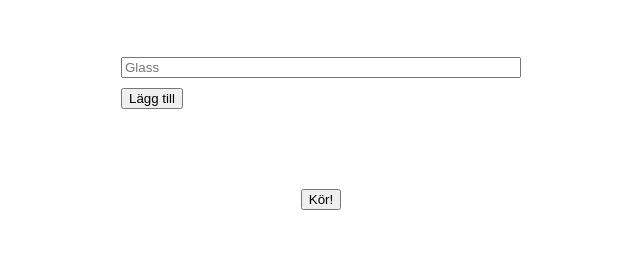
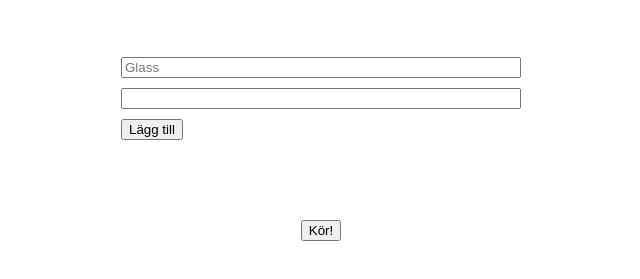
Before and after one commit to jeannux/Hj-lp-mig-v-lja, a plain HTML site: page index.html in a window 1280 px wide. Both pictures are taken after a click on the button "Lägg till". Shown: the part 227-506 px from the top of the page, without its empty margins (319-959 px from the left). Drawn offline with nearby package versions, Linux system fonts and the light colour scheme.

Commit message:
Dag 3 - javascript1

```diff
--- a/index.html
+++ b/index.html
@@ -13,6 +13,20 @@
       </div>
       <button class="AddOption">Lägg till</button>
     </div>
+    <div class="resultSection"></div>
     <button>Kör!</button>
+
+    <script src="https://code.jquery.com/jquery-3.2.1.min.js"></script>
+    <script>
+    $(function() {
+      $('.resultSection').hide()
+
+      var add_option = function() {
+        $('.Inputs').append('<input></input>')
+      }
+
+      $('.AddOption').click(add_option)
+    })
+    </script>
   </body>
 </html>
```
